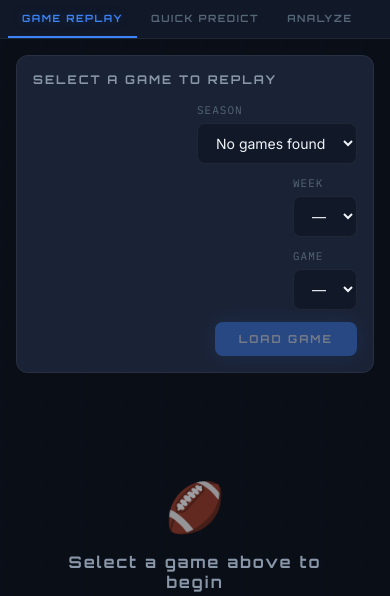
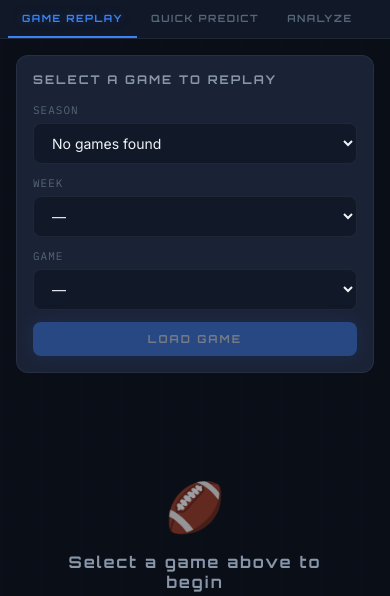
Before and after one commit to JoeSchro277/nfl-play-predictor, a Flask app: page / in a window 390 px wide. Shown: the part 118-714 px from the top of the page. Run offline with Flask 3, Linux system fonts and the light colour scheme; data that the repository does not hold is empty; parts of the project's set-up code (start-up, migrations or seed data) failed here and were passed over.

Commit message:
fix play desc jiggle + mobile selector alignment

```diff
--- a/templates/index.html
+++ b/templates/index.html
@@ -416,7 +416,8 @@ body::before {
   font-size: 13px;
   color: var(--text-secondary);
   line-height: 1.5;
-  min-height: 44px;
+  height: 72px;
+  overflow-y: auto;
   transition: border-color 0.3s;
 }
 
@@ -1545,7 +1546,6 @@ body::before {
 /* ============================================================
    JIGGLE FIX — stable heights during auto-play
    ============================================================ */
-.play-desc-bar { min-height: 62px; }
 .prediction-result { min-height: 56px; }
 .actual-result { min-height: 40px; }
 .field-situation { min-height: 46px; }
@@ -1587,9 +1587,14 @@ body::before {
   .selector-row {
     flex-direction: column;
     gap: 12px;
+    align-items: stretch;
+  }
+  .selector-group {
+    width: 100%;
   }
   .selector-group select,
   .selector-group input {
+    width: 100%;
     min-width: 100%;
   }
 
```
